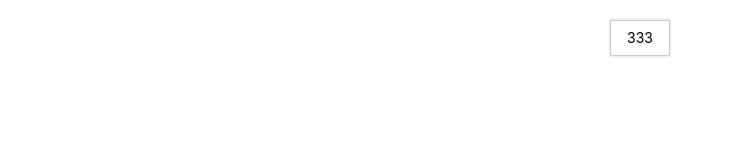
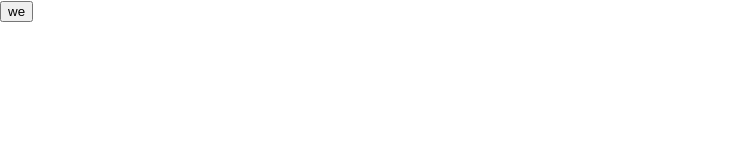
Before and after one commit to yuhao423/react-components, a React (Create React App) app: page / in a window 1280 px wide. Shown: the top 160 px of the page, without its empty margins (0-734 px from the left). Built offline with nearby package versions, Linux system fonts and the light colour scheme.

Commit message:
fix: 完善message组件

```diff
--- a/src/App.tsx
+++ b/src/App.tsx
@@ -1,11 +1,17 @@
-import React from 'react';
+import React, { useContext } from 'react';
 import logo from './logo.svg';
 import './App.css';
 import {MessageProvider} from './message/index'
+import ConfigProdiver from './message/ConfigProdiver';
 function App() {
+
+  // const messageContext = useContext(ConfigContext)
   return (
     <div>
+     <ConfigProdiver>
       <MessageProvider></MessageProvider>
+      <button onClick={()=>{}}>we</button>
+     </ConfigProdiver>
     </div>
   );
 }
--- /dev/null
+++ b/src/message/ConfigProdiver.tsx
@@ -0,0 +1,30 @@
+import React, { PropsWithChildren, RefObject, useRef } from "react"
+import { MessageProvider, MessageRef } from "."
+
+interface ConfigProviderProps {
+    messageRef?: RefObject<MessageRef>
+}
+
+const ConfigContext = React.createContext<ConfigProviderProps>({})
+
+const ConfigProdiver = (props: PropsWithChildren) => {
+
+    //context 上下文
+    const messageRef = useRef(null)
+
+    //props
+    const { children } = props
+
+    return (
+        <ConfigContext.Provider value={{messageRef}}>
+            <MessageProvider ref={messageRef}></MessageProvider>
+            {
+                children
+            }
+        </ConfigContext.Provider>
+
+
+    )
+}
+
+export default ConfigProdiver
--- a/src/message/index.tsx
+++ b/src/message/index.tsx
@@ -1,4 +1,5 @@
-import { CSSProperties, FC, ReactNode, useEffect, useMemo } from "react"
+
+import { CSSProperties, FC, ReactNode, useEffect, useMemo, forwardRef, useImperativeHandle } from "react"
 import { createPortal } from "react-dom"
 import { TransitionGroup, CSSTransition } from "react-transition-group"
 import { useStore } from "./hooks/useStore"
@@ -14,7 +15,7 @@ export interface MessageProps {
     position?: Postion,
     className?: string | string[],
     //add
-    remove?:(id:number)=>void
+    remove?: (id: number) => void
 }
 
 
@@ -22,34 +23,53 @@ export type Postion = 'top' | 'bottom'
 
 
 const MessageItem: FC<MessageProps> = (props) => {
-    const { content,id,duration,remove } = props
+    const { content, id, duration, remove } = props
     //
-    const {onMouseEnter,onMouseLeave} = useTimer({id:props.id!,duration,remove:remove!})
+    const { onMouseEnter, onMouseLeave } = useTimer({ id: props.id!, duration, remove: remove! })
     return <div className="message-item" onMouseEnter={onMouseEnter} onMouseLeave={onMouseLeave}>
         {content}
     </div>
 }
 
+//forwardRef
 
+export interface MessageRef {
+    add: (messageProps: MessageProps) => number;
+    remove: (id: number) => void;
+    update: (id: number, messageProps: MessageProps) => void;
+    removeAll: () => void;
+}
 
-export const MessageProvider: FC<{}> = (props) => {
+export const MessageProvider = forwardRef<MessageRef,{}>((props, ref) => {
 
     const { messageList, add, update, remove, removeAll } = useStore('top')
     //1. 定义接口
     //2. hooks 增删改
     //3. 辅助函数
 
-    useEffect(() => {
-        setTimeout(() => {
-            add({ id: 10, content: <div>333</div> })
-        }, 1000);
-    }, [])
+    // useEffect(() => {
+    //     setTimeout(() => {
+    //         add({ id: 10, content: <div>333</div> })
+    //     }, 1000);
+    // }, [])
+
+
+    //暴露出去的函数
+    useImperativeHandle(ref,()=>{
+        return {
+            add,
+            update,
+            remove,
+            removeAll
+        }
+    },[])
+
 
     const postions = Object.keys(messageList) as Postion[]
 
     console.log(postions);
 
-   const messageWrapper = (
+    const messageWrapper = (
         <div className="message-wrapper ">
             {
                 postions.map((direction) => {
@@ -73,13 +93,13 @@ export const MessageProvider: FC<{}> = (props) => {
 
 
 
-    const dom = useMemo(()=>{
+    const dom = useMemo(() => {
         const el = document.createElement('div');
         el.className = `wrapper`;
 
         document.body.appendChild(el)
         return el
-    },[])
+    }, [])
 
     return createPortal(messageWrapper, dom);
-}
+})
```
